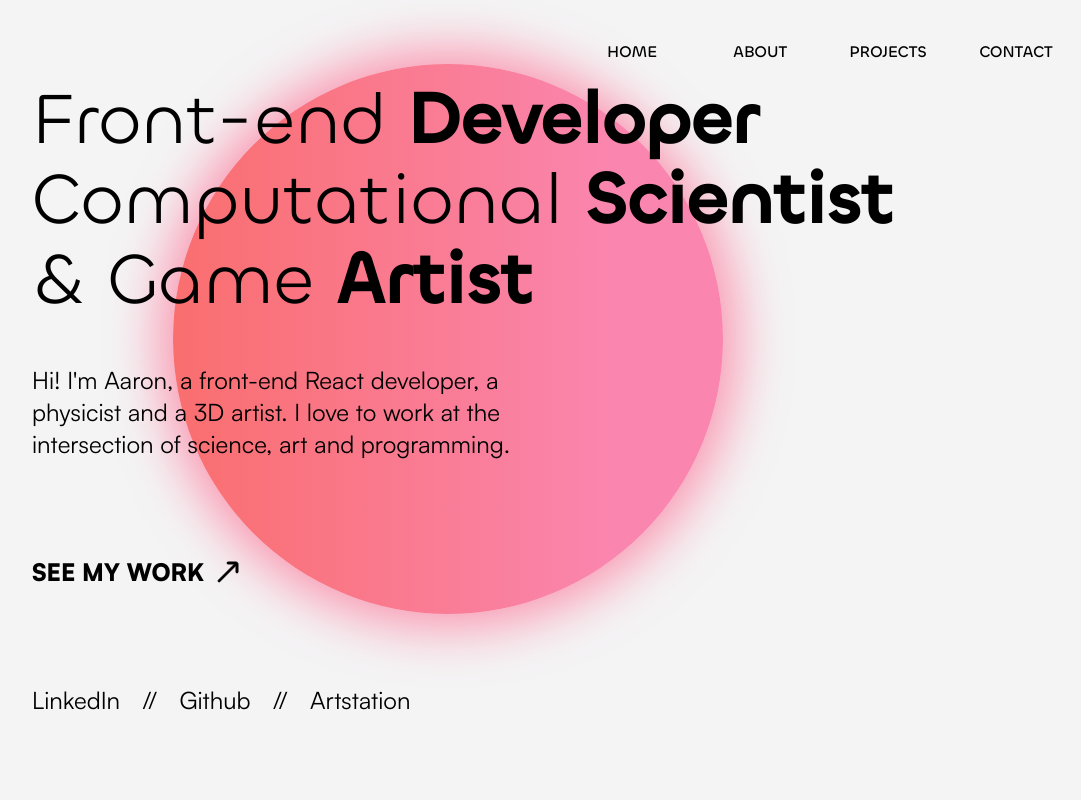
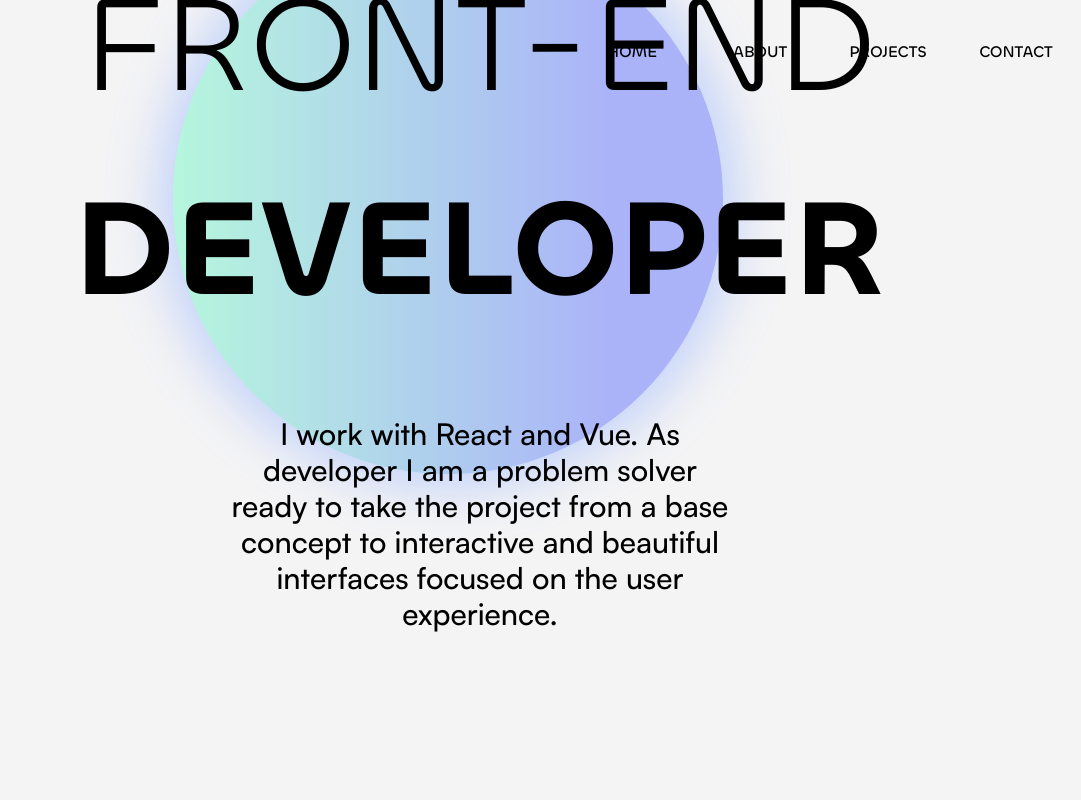
Before and after one commit to iaaron-xyz/portfolio, a React (Vite) app: page / in a window 1280 px wide. Shown: the top 800 px of the page, without its empty margins (160-1241 px from the left). Built offline with nearby package versions, Linux system fonts and the light colour scheme.

Commit message:
modify home-cover style and content

```diff
--- a/src/components/Pages/Homepage/HomeCover.jsx
+++ b/src/components/Pages/Homepage/HomeCover.jsx
@@ -5,7 +5,7 @@ const HomeCover = () => {
   return (
     <section className='bg-zinc-100 h-screen flex flex-col justify-center'>
       <HomeCoverArt />
-      <div className='ml-48 z-10'>
+      <div className='z-10'>
         <HomeCoverText />
         <HomeCoverSubtext />
         <HomeCoverLinks />
@@ -16,15 +16,9 @@ const HomeCover = () => {
 
 const HomeCoverText = () => {
   return (
-    <div className='text-7xl mb-12 font-chillaxRegular'>
+    <div className='main-cover-title mb-16 font-chillaxRegular'>
       <h1 className='mb-2'>
-        Front-end <strong className='font-chillaxMedium'>Developer</strong>
-      </h1>
-      <h1 className='mb-2'>
-        Computational <strong className='font-chillaxMedium'>Scientist</strong>
-      </h1>
-      <h1>
-        & Game <strong className='font-chillaxMedium'>Artist</strong>
+        FRONT-END <strong className='font-chillaxSemibold'>DEVELOPER</strong>
       </h1>
     </div>
   );
@@ -33,10 +27,10 @@ const HomeCoverText = () => {
 const HomeCoverSubtext = () => {
   return (
     <>
-      <h2 className='text-2xl w-1/2'>
-        Hi! I&apos;m Aaron, a front-end React developer, a physicist and a 3D
-        artist. I love to work at the intersection of science, art and
-        programming.
+      <h2 className='text-3xl text-center mb-32 px-96 font-satoshiMedium'>
+        I work with React and Vue. As developer I am a problem solver ready to
+        take the project from a base concept to interactive and beautiful
+        interfaces focused on the user experience.
       </h2>
     </>
   );
@@ -44,8 +38,8 @@ const HomeCoverSubtext = () => {
 
 const HomeCoverLinks = () => {
   return (
-    <div className='mt-8 text-2xl'>
-      <LinkPage text={"see my work"} extraClasses='my-24' />
+    <div className='mt-48 text-2xl flex justify-between px-48'>
+      <LinkPage text={"see my work"} extraClasses='' />
       <div>
         <a href='' className='mr-4 hover:underline hover:underline-offset-8'>
           LinkedIn
--- a/src/components/Parts/LinkPage.jsx
+++ b/src/components/Parts/LinkPage.jsx
@@ -16,7 +16,7 @@ const LinkPage = ({
   return (
     <a
       href={url}
-      className={`flex items-center my-12 font-satoshiBlack ${extraClasses}`}
+      className={`flex items-center font-satoshiBlack ${extraClasses}`}
     >
       {text.toUpperCase()} <Arrow className={arrowClasses} />
     </a>
--- a/src/index.css
+++ b/src/index.css
@@ -25,17 +25,21 @@
         -webkit-backdrop-filter: blur(6.8px);
     }
     .bg-circle {
-        background: rgb(253, 29, 29);
+        background: rgb(29, 37, 253);
         background: linear-gradient(
             90deg,
-            rgba(253, 29, 29, 0.623) 0%,
-            rgba(255, 38, 114, 0.538) 80%
+            rgba(29, 253, 163, 0.294) 0%,
+            rgba(38, 60, 255, 0.357) 80%
         );
         height: 550px;
         width: 550px;
         border-radius: 500px;
         position: absolute;
-        box-shadow: 0 0 50px 15px #ff5a8397;
+        box-shadow: 0 0 50px 15px #80a6ff6c;
+    }
+    .main-cover-title {
+        font-size: 8.5rem;
+        text-align: center;
     }
 
     .project-image {
```
